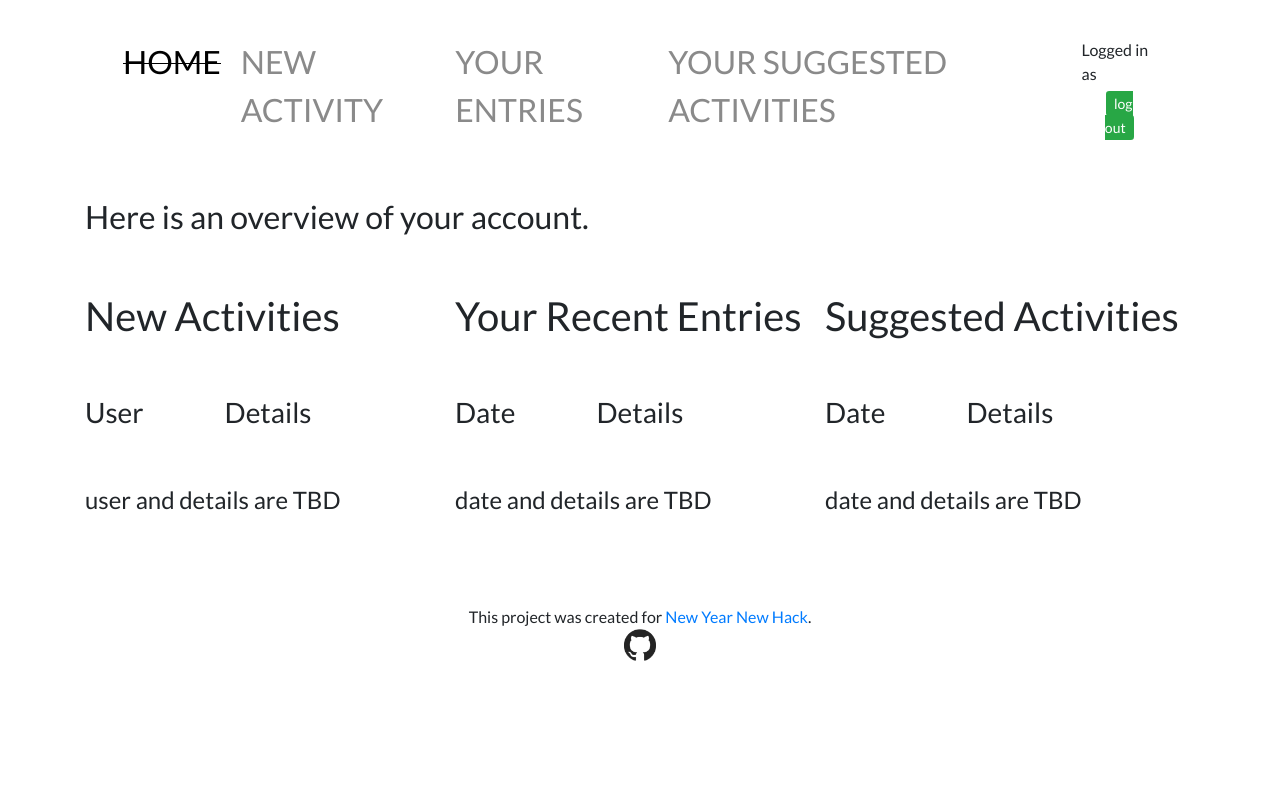
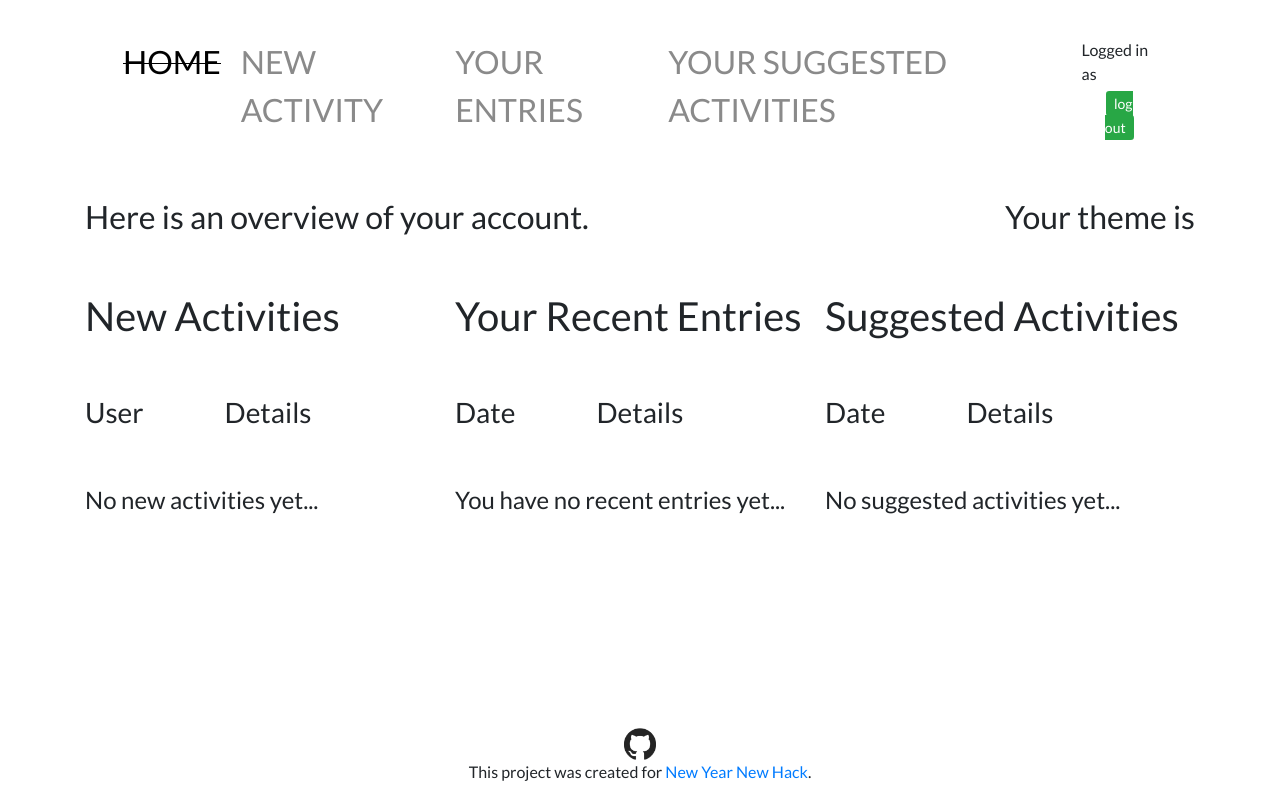
Before and after one commit to UserBlackBox/theme-tracker, a Python web app: template templates/home.html in a window 1280 px wide. Before the commit the page ends 661 px from the top, so only its background shows below. Run offline with Jinja, Linux system fonts and the light colour scheme; the template is opened without the code that fills it, so the values that code supplies are empty; some libraries are stand-ins or nearby versions.

Commit message:
footer edit

```diff
--- a/static/styles.css
+++ b/static/styles.css
@@ -12,9 +12,10 @@ body {
     text-align: center;
 }
 .container {
-    display: grid;
+    display: block;
     grid-template-columns: 1fr;
     vertical-align: top;
+    min-height: calc(100vh - 102px);
 }
 
 .nav-wrapper {
@@ -76,6 +77,7 @@ body {
     text-align: center;
     position: relative;
     width: 100%;
+    bottom: 20px;
 }
 
 pre code {
--- a/templates/home.html
+++ b/templates/home.html
@@ -18,16 +18,16 @@
         <div class="nav-wrapper">
             <div class="left-side">
                 <div class="nav-link-wrapper active-nav-link">
-                    <a href="menu.html">Home</a>
+                    <a href="{{ url_for('main.index') }}">Home</a>
                 </div>
                 <div class="nav-link-wrapper">
-                    <a href="new.html">New Activity</a>
+                    <a href="{{ url_for('main.new') }}">New Activity</a>
                 </div>
                 <div class="nav-link-wrapper">
-                    <a href="entries.html">Your Entries</a>
+                    <a href="{{ url_for('main.your') }}">Your Entries</a>
                 </div>
                 <div class="nav-link-wrapper">
-                    <a href="activities.html">Your Suggested Activities</a>
+                    <a href="{{ url_for('main.suggested') }}">Your Suggested Activities</a>
                 </div>
             </div>
             <div class="right-side">
@@ -39,7 +39,7 @@
         </div>
         <div class="content-wrapper">
             <div class = "welcome-page">
-                <p> <h2> Here is an overview of your account. </h2> </p>
+                <p><h2>Here is an overview of your account.<span style="float: right">Your theme is {{ current_user.theme }}</span></h2></p>
                 <br>
             </div>
             <div class="content-wrapper">
@@ -48,32 +48,34 @@
                         <p><h1>New Activities</h1></p>
                         <br>
                         <p><h3> User &nbsp &nbsp &nbsp &nbsp &nbsp &nbsp &nbsp Details </h3></p>
-                        <br>
-                        <p><h4> user and details are TBD </h4> </p>
-                        <br>
+                        {% if not new|length %}
+                            <br>
+                            <p><h4>No new activities yet...</h4></p>
+                        {% endif %}
                     </div>
                     <div class  = "mid-column">
                         <p><h1>Your Recent Entries</h1></p>
                         <br>
                         <p><h3> Date &nbsp &nbsp &nbsp &nbsp &nbsp &nbsp &nbsp Details </h3></p>
-                        <br>
-                        <p><h4> date and details are TBD </h4> </p>
-                        <br>
+                        {% if not recent|length %}
+                            <br>
+                            <p><h4>You have no recent entries yet...</h4></p>
+                        {% endif %}
                     </div>
                     <div class  = "right-column">
                         <p><h1>Suggested Activities</h1></p>
                         <br>
                         <p><h3> Date &nbsp &nbsp &nbsp &nbsp &nbsp &nbsp &nbsp Details </h3></p>
-                        <br>
-                        <p><h4> date and details are TBD </h4> </p>
-                        <br>
+                        {% if not suggested|length %}
+                            <br>
+                            <p><h4>No suggested activities yet...</h4></p>
+                        {% endif %}
                     </div>
                 </div>
             </div>
         </div>
     </div>
     <footer class = "page-footer">
-        This project was created for <a href="https://newyearnewhack.devpost.com/">New Year New Hack</a>.
         <div class = "icons">
             <a href="https://github.com/UserBlackBox/theme-tracker" title="Github">
                 <div class = "image">
@@ -81,6 +83,7 @@
                 </div>
             </a>
         </div>
+        This project was created for <a href="https://newyearnewhack.devpost.com/">New Year New Hack</a>.
     </footer>
     <script src="https://ajax.googleapis.com/ajax/libs/jquery/2.1.3/jquery.min.js"></script>
     <script src="js/bootstrap.min.js"></script>
--- a/templates/index.html
+++ b/templates/index.html
@@ -43,6 +43,7 @@
                 </div>
             </a>
         </div>
+        This project was created for <a href="https://newyearnewhack.devpost.com/">New Year New Hack</a>.
     </footer>
     <script src="https://ajax.googleapis.com/ajax/libs/jquery/2.1.3/jquery.min.js"></script>
     <script src="js/bootstrap.min.js"></script>
--- a/templates/login.html
+++ b/templates/login.html
@@ -53,6 +53,7 @@
             </div>
         </a>
     </div>
+    This project was created for <a href="https://newyearnewhack.devpost.com/">New Year New Hack</a>.
 </footer>
 <script src="https://ajax.googleapis.com/ajax/libs/jquery/2.1.3/jquery.min.js"></script>
 <script src="js/bootstrap.min.js"></script>
--- a/templates/signup.html
+++ b/templates/signup.html
@@ -67,6 +67,7 @@
             </div>
         </a>
     </div>
+    This project was created for <a href="https://newyearnewhack.devpost.com/">New Year New Hack</a>.
 </footer>
 <script src="https://ajax.googleapis.com/ajax/libs/jquery/2.1.3/jquery.min.js"></script>
 <script src="js/bootstrap.min.js"></script>
```
Also changed, not shown: templates/activities.html (+6 -6 lines), templates/entries.html (+5 -5 lines), templates/menu.html (+5 -5 lines), templates/new.html (+6 -6 lines).
